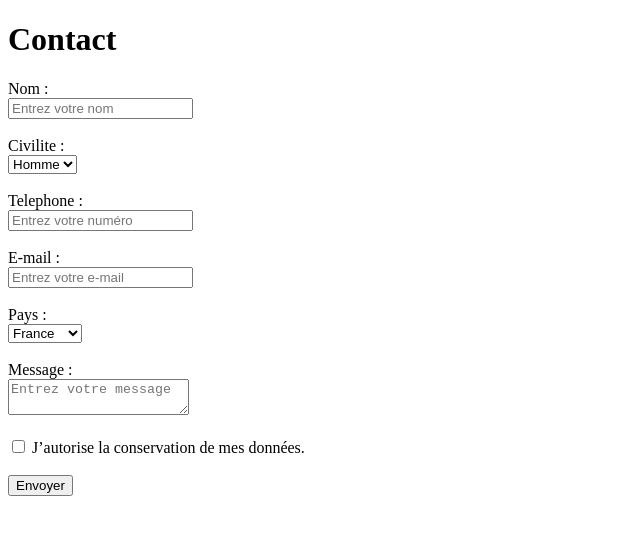
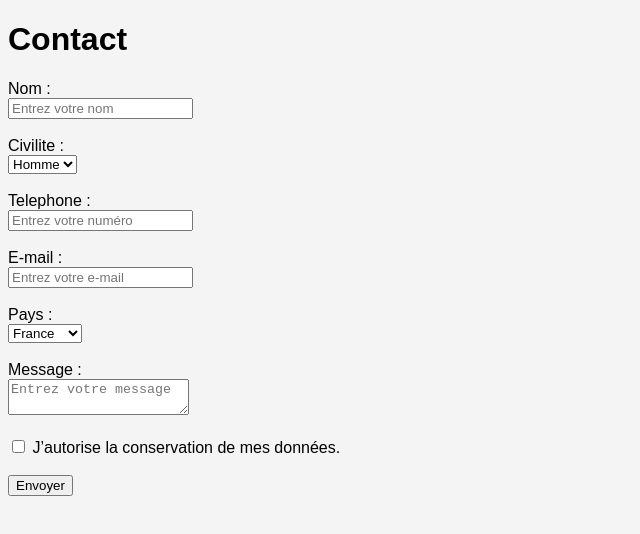
Before and after one commit to evandeveer/evandeveer.github.io, a plain HTML site: page contact.html in a window 1280 px wide. Shown: the whole page, without its empty margins (0-640 px from the left). Drawn offline with Linux system fonts and the light colour scheme.

Commit message:
contact html

```diff
--- a/contact.html
+++ b/contact.html
@@ -4,6 +4,7 @@
     <head>
         <title>site test</title>
         <meta charset="UTF-8">
+        <link rel="stylesheet" href="format.css">
     </head>
     <body>
 
```
